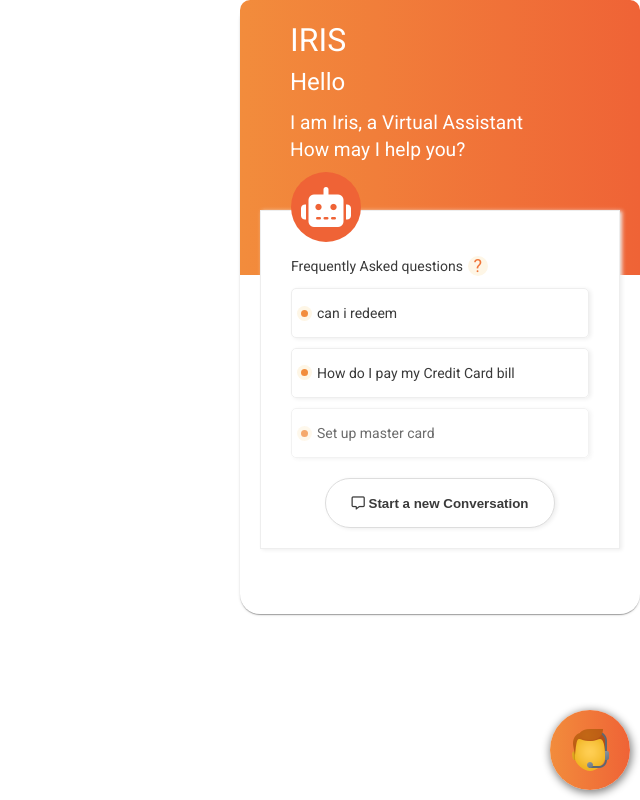
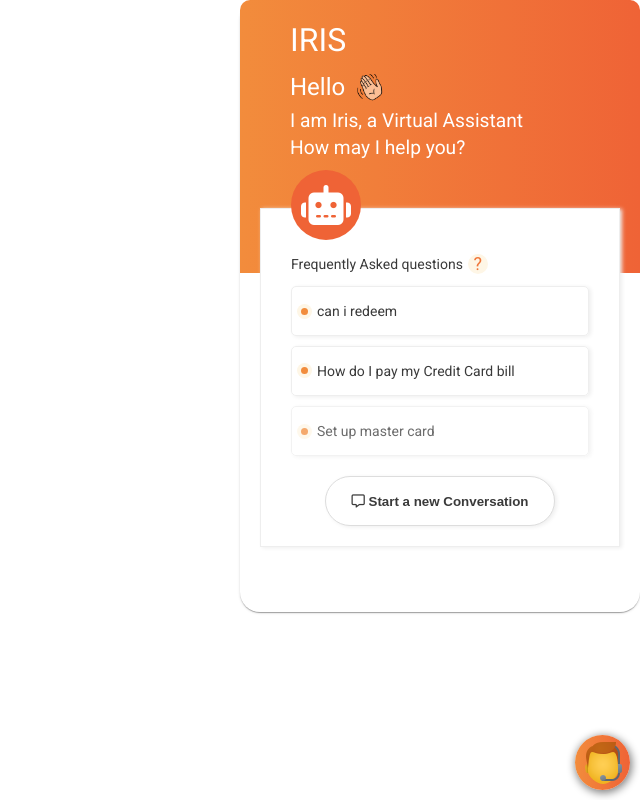
Before and after one commit to sagarmanghnani/chatbot, an Angular app: page / in a window 1280 px wide. Both pictures are taken after a click on the button 1230 px from the left and 750 px from the top of the page. Shown: the whole page, without its empty margins (640-1280 px from the left). Built offline with nearby package versions, Linux system fonts and the light colour scheme.

Commit message:
fixed some css issues

```diff
--- a/src/app/app.component.scss
+++ b/src/app/app.component.scss
@@ -12,9 +12,8 @@
     bottom: 0px;
     .chat-btn{
         margin-top: 10px;
-        height: 80px;
-        height: 80px;
-        width: 80px;
+        height: 55px;
+        width: 55px;
         border-radius: 50%;
         display: flex;
         justify-content: center;
@@ -39,3 +38,9 @@
         bottom: 0px;
     }
 }
+
+@media screen and (max-width:568px){
+    .chat-bot-container{
+        max-width: 568px;
+    }
+}
--- a/src/app/background-card/background-card.component.html
+++ b/src/app/background-card/background-card.component.html
@@ -6,7 +6,9 @@
             </div>
 
             <div class="greetings">
-               <p> Hello </p>
+               <p style="margin-right: 10px;
+               margin-bottom: 0;"> Hello </p>
+               <img src="assets/icons/hand-wave.png" style="height: 30px;">
             </div>
 
             <div class="desc">
--- a/src/app/background-card/background-card.component.scss
+++ b/src/app/background-card/background-card.component.scss
@@ -20,6 +20,8 @@
             .greetings{
                 font-size: var(--heading-size-2);
                 padding-bottom: 5px;
+                display: flex;
+                align-items: center;
             }
 
             .desc{
@@ -117,10 +119,14 @@
 
 @media only screen and (max-width:580px) {
     mat-card{
-        border-radius: none !important;
+        border-radius: 0px !important;
     }
 
     .background-card-container{
-        border-radius: none;
+        border-radius: 0px;
+    }
+
+    .header{
+        border-radius: 0px !important;
     }
 }
--- a/src/app/utils.service.ts
+++ b/src/app/utils.service.ts
@@ -20,14 +20,20 @@ export class UtilsService {
 
   prettyPrintDateTime(hour, minutes){
     let isAM:boolean = true;
-    if(hour > 12){
-      hour = hour - 12;
-    }
 
     if(hour >= 12){
       isAM = false;
     }
     let ampm = (isAM ? ' AM':' PM');
+
+    if(hour > 12){
+      hour = hour - 12;
+    }
+
+    if(minutes < 10){
+      minutes = `0${minutes}`;
+    }
+
     return `${hour}:${minutes}${ampm}`;
   }
 
```
Also changed, not shown: src/assets/icons/hand-wave.png (added).
